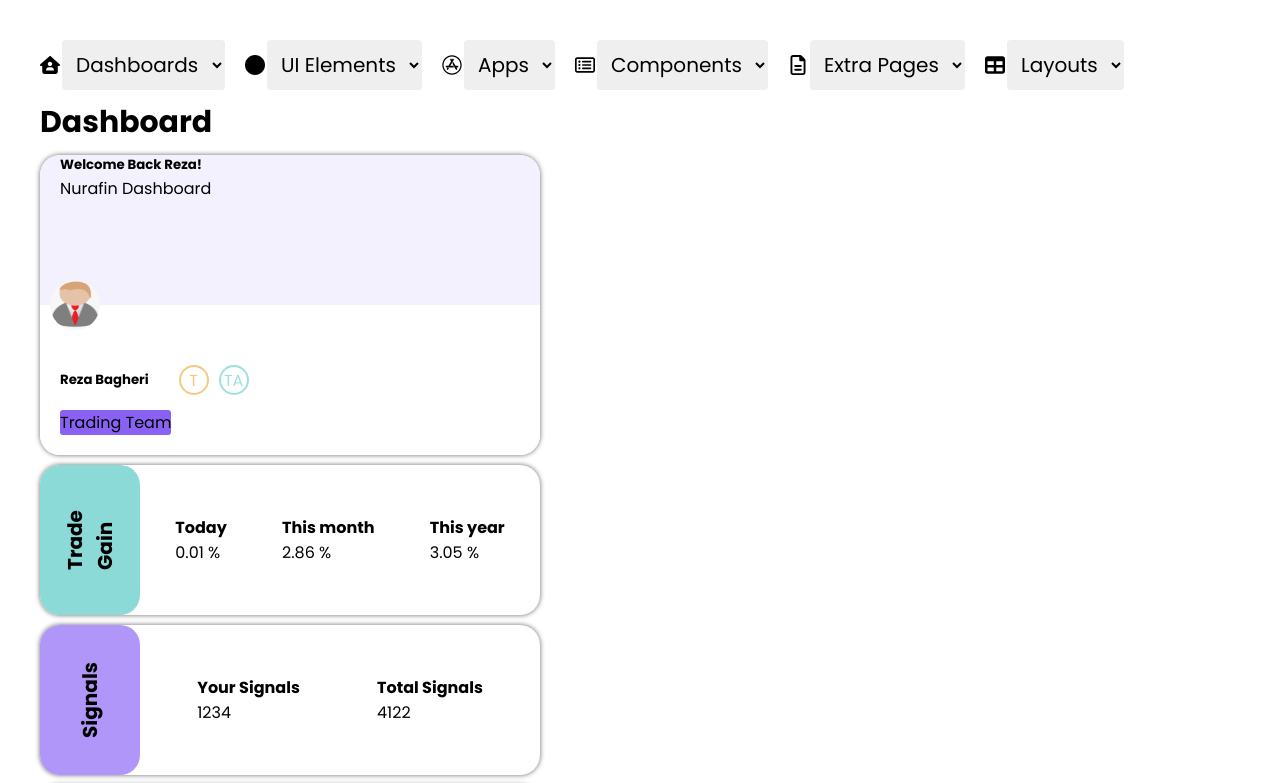
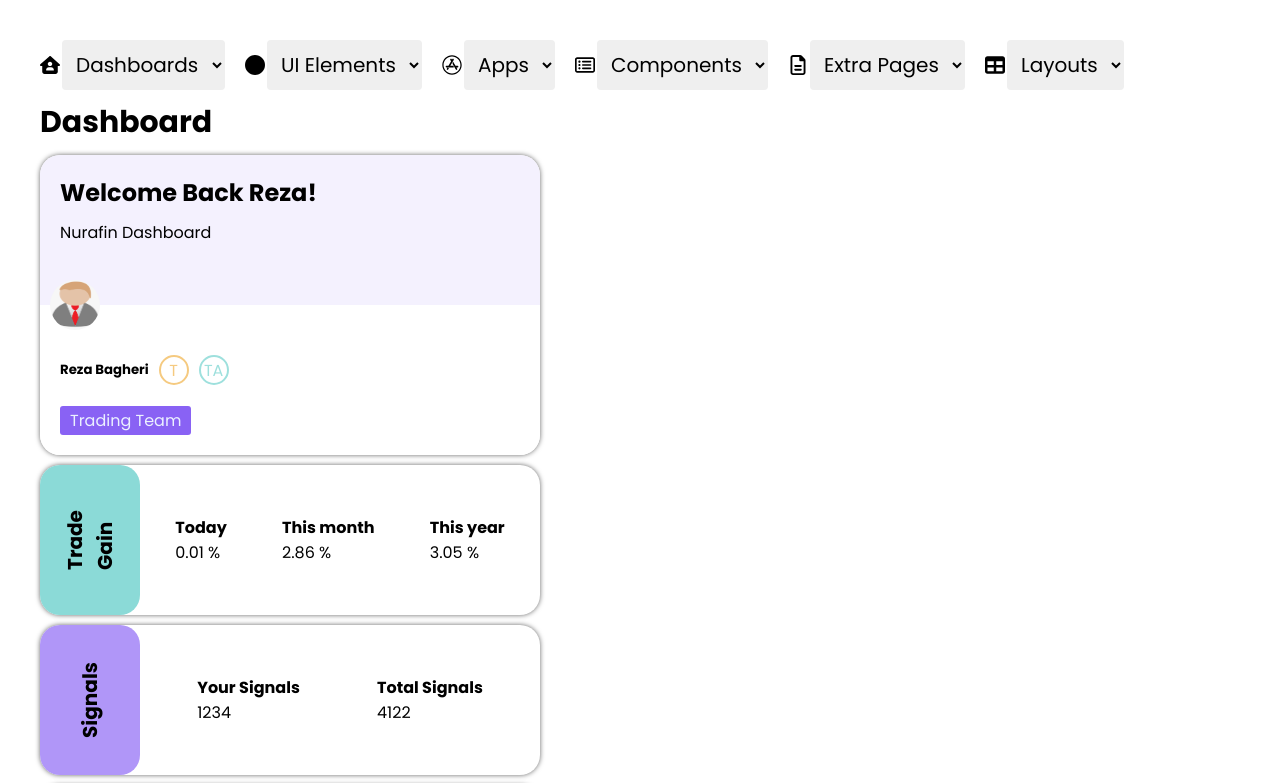
Before and after one commit to SinaMAmini/nurafin-dashboard, a React (Vite) app: page / in a window 1280 px wide. Shown: the top 783 px of the page. Built offline with nearby package versions, Linux system fonts and the light colour scheme.

Commit message:
[UPDATE] welcome style

```diff
--- a/src/components/sections-components/welcome.scss
+++ b/src/components/sections-components/welcome.scss
@@ -16,14 +16,6 @@
     margin: 0;
 
     font-size: 1.6rem;
-
-    h5 {
-        padding: 0 2rem;
-    }
-
-    span {
-        padding: 0 2rem;
-    }
 
     .img {
         position: absolute;
@@ -44,7 +36,9 @@
 
         display: flex;
         flex-direction: column;
-        gap: var(--flex-gap-small);
+        gap: var(--flex-gap-large);
+
+        padding: 2rem 2rem 0;
 
         border-top-left-radius: 2rem;
         border-top-right-radius: 2rem;
@@ -54,6 +48,8 @@
         block-size: 50%;
 
         background-color: hsl(0, 0%, 100%);
+
+        padding: 0 2rem 2rem;
 
         display: flex;
         gap: var(--flex-gap-large);
@@ -89,6 +85,10 @@
             position: absolute;
             inset-inline-start: 2rem;
             inset-block-end: 2rem;
+
+            color: var(--color--primary-fade);
+
+            padding: 0.2rem 1rem;
         }
     }
 }
--- a/src/components/sections-components/welcome.tsx
+++ b/src/components/sections-components/welcome.tsx
@@ -6,7 +6,7 @@ export const Welcome = (props: Props) => {
     return (
         <div className="welcome">
             <div className="first-half">
-                <h5>Welcome Back Reza!</h5>
+                <h3>Welcome Back Reza!</h3>
                 <span>Nurafin Dashboard</span>
             </div>
             <img src="/src/assets/images/man.png" alt="man" className="img" />
--- a/src/index.scss
+++ b/src/index.scss
@@ -151,4 +151,9 @@ body {
 
         cursor: not-allowed;
     }
+
+    button:active {
+        outline: none;
+        transform: scale(0.98);
+    }
 }
```
